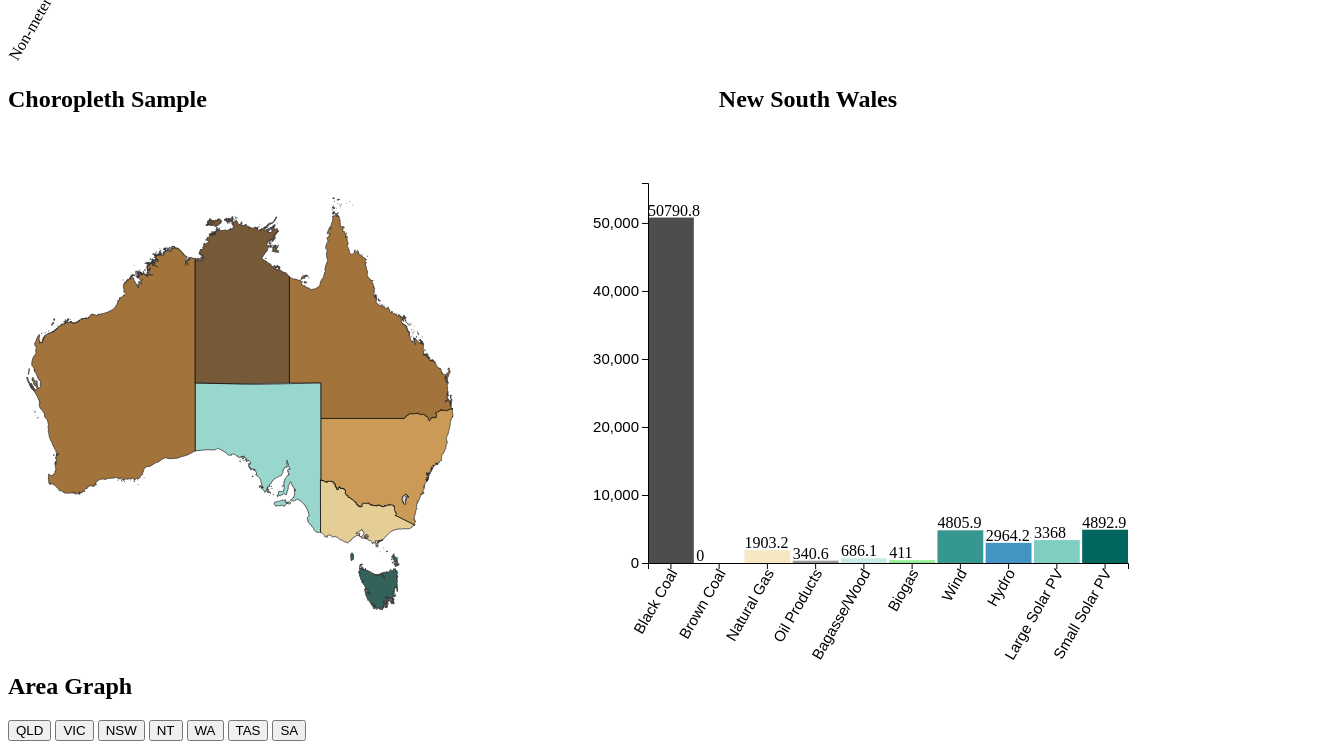
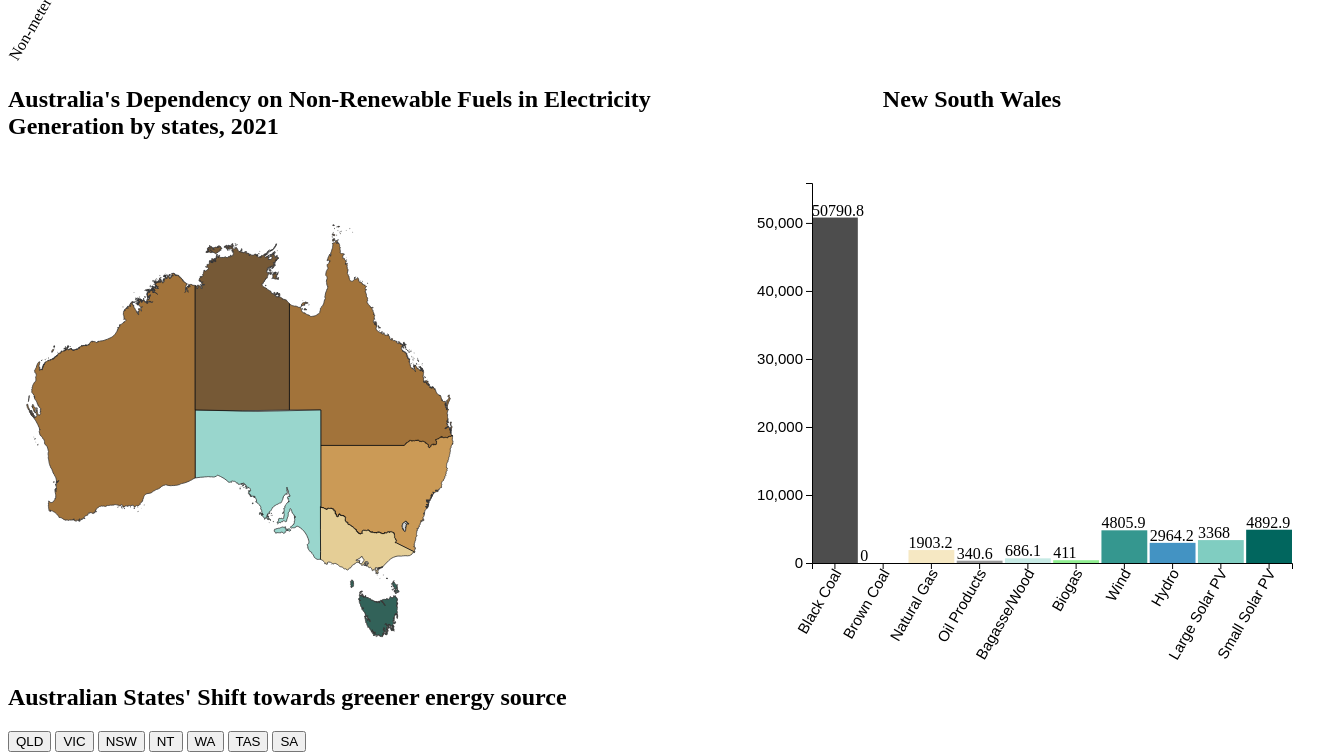
Before and after one commit to duyanhvuong2001/COS30045-DataVisualization, a plain HTML site: page project/index.html in a window 1280 px wide. Shown: the part 546-1301 px from the top of the page, 1342 px wide, since content can reach past the window. Drawn offline with nearby package versions, Linux system fonts and the light colour scheme.

Commit message:
Update index.html

```diff
--- a/project/index.html
+++ b/project/index.html
@@ -19,7 +19,7 @@
 
         <section id="choropleth">
             <div id="australia_choropleth">
-                <h1>Choropleth Sample</h1>
+                <h1>Australia's Dependency on Non-Renewable Fuels in Electricity Generation by states, 2021</h1>
             </div>
             <div id="choropleth_detailed_info">
                 <h2 id="state_name"></h2>
@@ -28,7 +28,7 @@
         </section>
 
         <section id="area_chart">
-            <h1>Area Graph</h1>
+            <h1>Australian States' Shift towards greener energy source</h1>
             <p>
                 <button id="QLD" class="stateBtn">QLD</button>
                 <button id="VIC"class="stateBtn">VIC</button>
```
